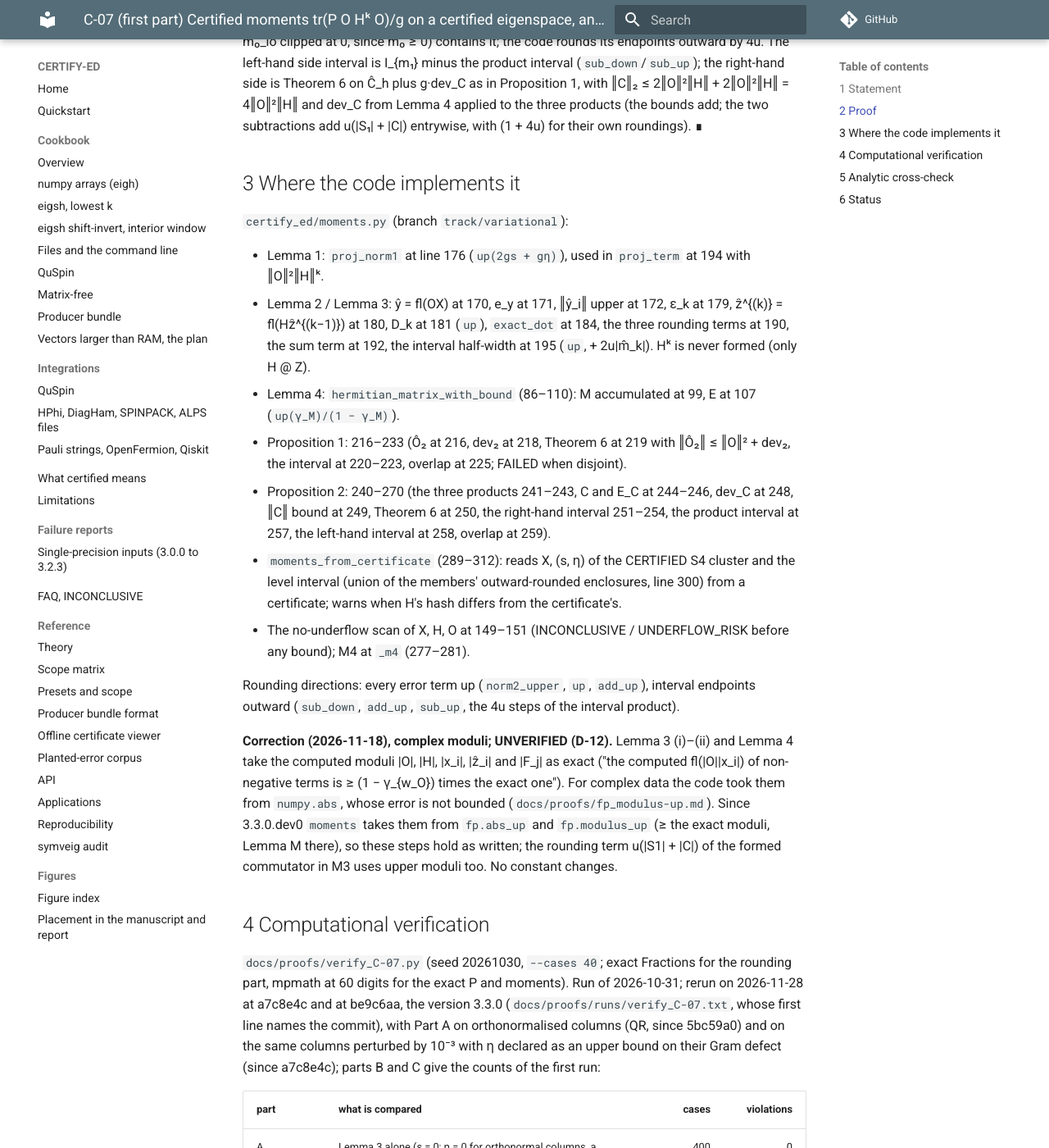
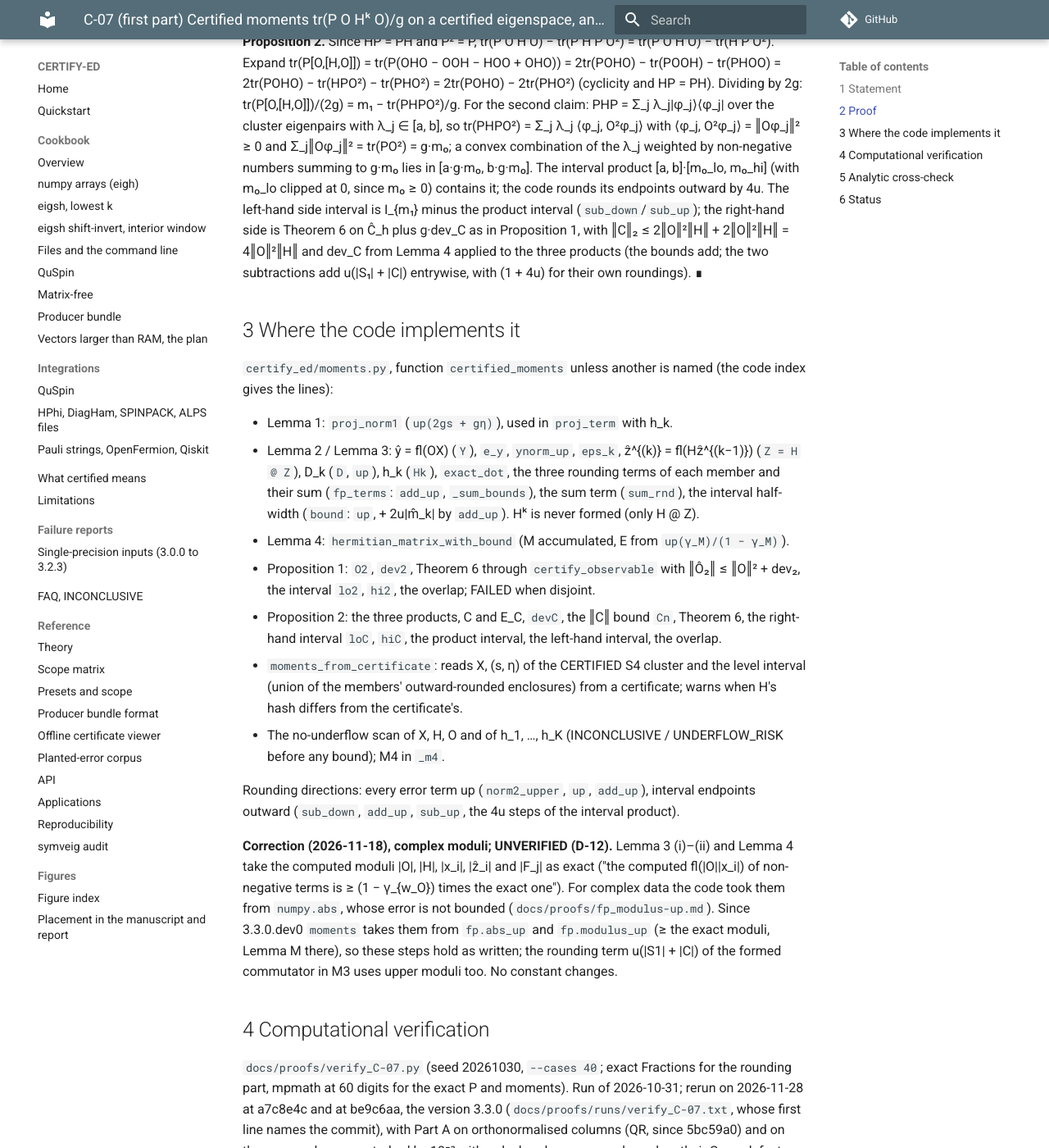
Before and after one commit to sarang-kernel/CERTIFY-ED, an MkDocs documentation site: the page built from docs/proofs/C-07_moments.md, in a window 1280 px wide and 1400 px high, scrolled down 3235 px. Shown: the whole window at 82% size. Built offline with MkDocs 1.6.1 and Material for MkDocs 9.7.7, drawn with Linux system fonts in a browser that asks for light colours; comment, search, counter and statistics services are not loaded; some of the changed text lies outside the part shown.

Commit message:
Address the round-10 findings

```diff
--- a/docs/proofs/C-07_moments.md
+++ b/docs/proofs/C-07_moments.md
@@ -26,9 +26,14 @@ and m̂_k = fl(Σ_i Re v_i)/g. Then
 where ‖ŷ_i‖ is replaced by its upper bound `norm2_upper`(ŷ_i), ‖H‖, ‖O‖ by the row-sum bounds of `inf_norm_upper`,
 and ‖H‖ᵏ by h_k with h_0 = 1 and h_k = up(h_{k−1}‖H‖) + ULP_MIN (one rounding per product, which the `up` covers;
 ULP_MIN for a product in the subnormal range), so h_k ≥ ‖H‖ᵏ; a library power would not be covered by the standard
-model (round 9). The products that carry h_k keep their relative error bound only while h_k stays
-above the no-underflow threshold 2⁻⁹⁰⁰; the underflow check therefore also scans h_1, …, h_K and gives no statement
-(INCONCLUSIVE, UNDERFLOW_RISK) when one falls below it (3.3.0).
+model (round 9). Hypothesis (no underflow, INT-01): the computed quantities of the bound (ŷ, the
+iterates ẑ^{(k)}, e_y, ε_k, D_k, h_k and the products of the bound) are zero or at least 2⁻⁹⁰⁰ in magnitude, so that
+the standard model holds for them. It is assumed, not scanned, except for the inputs X, H, O and, since 3.3.0, the
+bounds h_1, …, h_K: when one of them is below 2⁻⁹⁰⁰ the underflow check gives no statement (INCONCLUSIVE,
+UNDERFLOW_RISK). That scan is a partial proxy. The products of the bound can still underflow on inputs that pass it
+(a small ‖O‖, or a small ‖H‖ with a large k); the review of round 10 found every exact moment inside its interval in
+such cases, which the additive term of `exact_dot` may explain, but this is not derived (UNVERIFIED, D-12). An
+upward step for every product (+ ULP_MIN, as for h_k) or the underflow-tolerant model of INT-05 is an open item.
 The certified interval of M1 is m̂_k ± b_k with b_k = up((projector term + rounding terms)/g) + 2u|m̂_k|, the last
 addition rounded upward (2u|m̂_k| is one more rounding than the division needs); the three rounding terms of each
 member are added upward and summed over the members with `math.fsum` (one relative error u, covered by the `up`).
@@ -110,20 +115,21 @@ subtractions add u(|S₁| + |C|) entrywise, with (1 + 4u) for their own rounding
 
 ## 3 Where the code implements it
 
-`certify_ed/moments.py` (branch `track/variational`):
+`certify_ed/moments.py`, function `certified_moments` unless another is named (the code index gives the lines):
 
-* Lemma 1: `proj_norm1` at line 176 (`up(2gs + gη)`), used in `proj_term` at 194 with ‖O‖²‖H‖ᵏ.
-* Lemma 2 / Lemma 3: ŷ = fl(OX) at 170, e_y at 171, ‖ŷ_i‖ upper at 172, ε_k at 179, ẑ^{(k)} = fl(Hẑ^{(k−1)}) at 180, D_k at
-  181 (`up`), `exact_dot` at 184, the three rounding terms at 190, the sum term at 192, the interval half-width at 195
-  (`up`, + 2u|m̂_k|). Hᵏ is never formed (only H @ Z).
-* Lemma 4: `hermitian_matrix_with_bound` (86–110): M accumulated at 99, E at 107 (`up(γ_M)/(1 − γ_M)`).
-* Proposition 1: 216–233 (Ô₂ at 216, dev₂ at 218, Theorem 6 at 219 with ‖Ô₂‖ ≤ ‖O‖² + dev₂, the interval at 220–223,
-  overlap at 225; FAILED when disjoint).
-* Proposition 2: 240–270 (the three products 241–243, C and E_C at 244–246, dev_C at 248, ‖C‖ bound at 249, Theorem 6 at
-  250, the right-hand interval 251–254, the product interval at 257, the left-hand interval at 258, overlap at 259).
-* `moments_from_certificate` (289–312): reads X, (s, η) of the CERTIFIED S4 cluster and the level interval (union of the
-  members' outward-rounded enclosures, line 300) from a certificate; warns when H's hash differs from the certificate's.
-* The no-underflow scan of X, H, O at 149–151 (INCONCLUSIVE / UNDERFLOW_RISK before any bound); M4 at `_m4` (277–281).
+* Lemma 1: `proj_norm1` (`up(2gs + gη)`), used in `proj_term` with h_k.
+* Lemma 2 / Lemma 3: ŷ = fl(OX) (`Y`), `e_y`, `ynorm_up`, `eps_k`, ẑ^{(k)} = fl(Hẑ^{(k−1)}) (`Z = H @ Z`), D_k (`D`,
+  `up`), h_k (`Hk`), `exact_dot`, the three rounding terms of each member and their sum (`fp_terms`: `add_up`,
+  `_sum_bounds`), the sum term (`sum_rnd`), the interval half-width (`bound`: `up`, + 2u|m̂_k| by `add_up`). Hᵏ is never
+  formed (only H @ Z).
+* Lemma 4: `hermitian_matrix_with_bound` (M accumulated, E from `up(γ_M)/(1 − γ_M)`).
+* Proposition 1: `O2`, `dev2`, Theorem 6 through `certify_observable` with ‖Ô₂‖ ≤ ‖O‖² + dev₂, the interval `lo2`, `hi2`,
+  the overlap; FAILED when disjoint.
+* Proposition 2: the three products, C and E_C, `devC`, the ‖C‖ bound `Cn`, Theorem 6, the right-hand interval `loC`,
+  `hiC`, the product interval, the left-hand interval, the overlap.
+* `moments_from_certificate`: reads X, (s, η) of the CERTIFIED S4 cluster and the level interval (union of the
+  members' outward-rounded enclosures) from a certificate; warns when H's hash differs from the certificate's.
+* The no-underflow scan of X, H, O and of h_1, …, h_K (INCONCLUSIVE / UNDERFLOW_RISK before any bound); M4 in `_m4`.
 
 Rounding directions: every error term up (`norm2_upper`, `up`, `add_up`), interval endpoints outward (`sub_down`,
 `add_up`, `sub_up`, the 4u steps of the interval product).
```
Also changed, not shown: CHANGELOG.md (+25 -10 lines), docs/limitations.md (+4 -0 lines), docs/project/failures/05_open_items.md (+6 -0 lines), docs/proofs/C-07b_spectral_bounds.md (+5 -2 lines), .zenodo.json, 5 other files.
